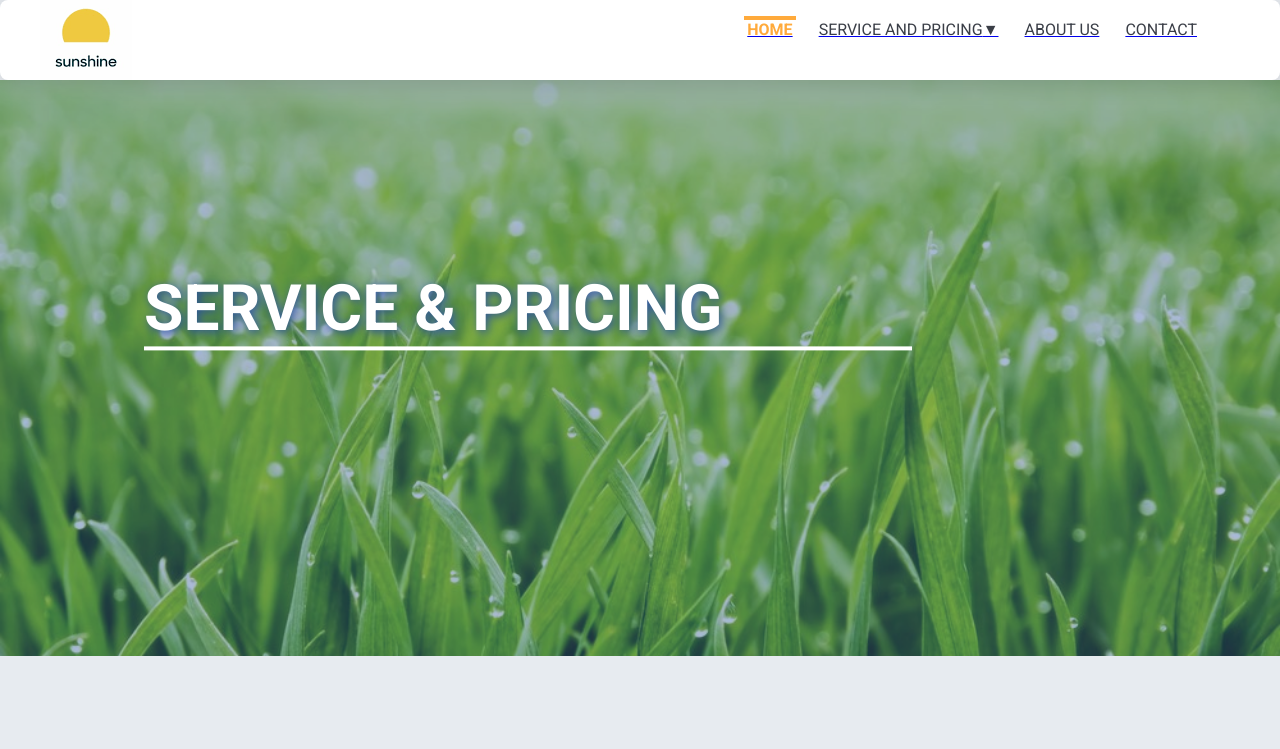
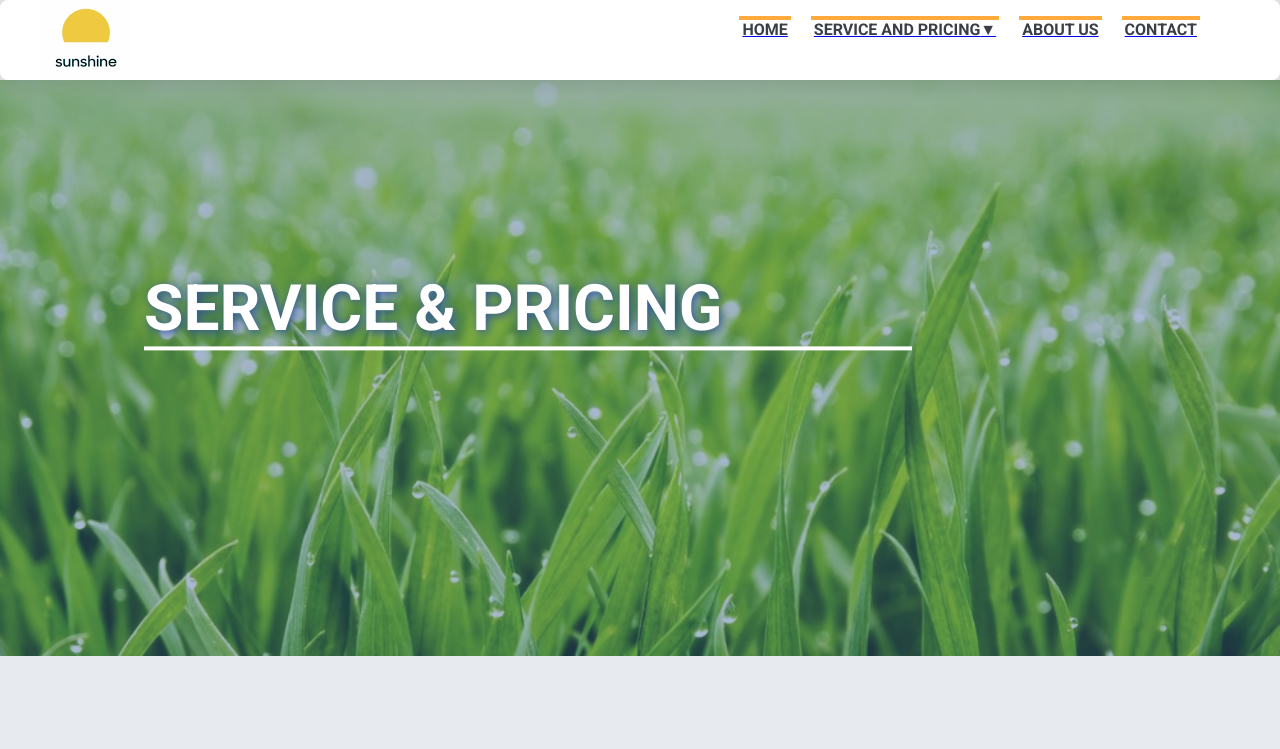
Before and after one commit to taylorljovi/Sunshine-Cuts-and-Cleaning, a React (Create React App) app in the folder scc/: page /service in a window 1280 px wide. Shown: the top 749 px of the page. Built offline with nearby package versions, Linux system fonts and the light colour scheme.

Commit message:
website is ready to be hosted

```diff
--- a/scc/src/App.css
+++ b/scc/src/App.css
@@ -85,6 +85,7 @@
         width: 80%;
         font-size: 2.5rem;
         margin: 3% auto;
+        margin-top: 5%;
 
     }
     .section_description{
@@ -98,14 +99,19 @@
         display: flex;
         width: 95%;
         text-align: left;
+        margin-top: 4%;
     }
     .statement {
         flex-direction: column;
         width: 30%;
         margin: 1% auto;
+        margin-bottom: 4%;
     }
     .subtitle {
         display: flex;
         margin: 1%;
         width: 5%;
+        font-size: x-large;
+        color: green;
+
     }
--- a/scc/src/components/Footer.js
+++ b/scc/src/components/Footer.js
@@ -1,6 +1,7 @@
 import React, { Component } from "react";
 import "../css/Footer.css";
 import { Link } from "react-router-dom";
+
 
 class Footer extends Component {
     render () {
@@ -48,7 +49,6 @@ class Footer extends Component {
                 <p className="copyright">Copyright © 2020</p>
               </div>
             </footer>
-
         );
     }
 }
--- a/scc/src/components/Header.js
+++ b/scc/src/components/Header.js
@@ -7,27 +7,29 @@ class Header extends Component {
     render() {
         return (
           <nav className="menu">
-            <h1 className="menu__logo">SunShine Cuts and Cleaning</h1>
+            <Link to="/">
+              <h1 className="menu__logo">SunShine Cuts and Cleaning</h1>
+            </Link>
             <div className="menu__right">
               <nav className="menu__list">
                 <ul>
-                  <li className="menu__list-item">
+                  <li className="menu__list-item menu__link--active">
                     <Link to="/">
-                      <a className="menu__link menu__link--active" href="#">
+                      <a className="menu__link" href="#">
                         {" "}
                         Home{" "}
                       </a>
                     </Link>
                   </li>
-                  <li className="menu__list-item">
+                  <li className="menu__list-item menu__link--active ">
                     <Link to="/service">
-                      <a className="menu__link" href="#">
+                      <a className="menu__link " href="#">
                         Service and Pricing <span class="arrow">&#x25BC;</span>
                       </a>
                       <ul className="sub_menu">
                         <li>
                           <Link to="/mow">
-                            <a className="menu__link" href="#">
+                            <a className="menu__link " href="#">
                               Mowing
                             </a>
                           </Link>
@@ -43,7 +45,7 @@ class Header extends Component {
                       </ul>
                     </Link>
                   </li>
-                  <li className="menu__list-item">
+                  <li className="menu__list-item menu__link--active">
                     <Link to="/about">
                       <a className="menu__link" href="#">
                         {" "}
@@ -51,7 +53,7 @@ class Header extends Component {
                       </a>
                     </Link>
                   </li>
-                  <li className="menu__list-item">
+                  <li className="menu__list-item menu__link--active">
                     <Link to="contact">
                       <a className="menu__link" href="#">
                         {" "}
--- a/scc/src/css/Service.css
+++ b/scc/src/css/Service.css
@@ -83,6 +83,7 @@
     color: white;
     font-weight: 700;
     text-decoration: none;
+    border-radius: 5px;
 }
 
 .span5 {
--- a/scc/src/css/Sub_main.css
+++ b/scc/src/css/Sub_main.css
@@ -22,6 +22,7 @@
     text-decoration: none;
     float: left;
     font-size: larger;
+    border-radius: 5px;
 }
 
 .button2{
@@ -32,6 +33,7 @@
     text-decoration: none;
     float: right;
     font-size: larger;
+    border-radius: 5px;
 }
 
 
```
